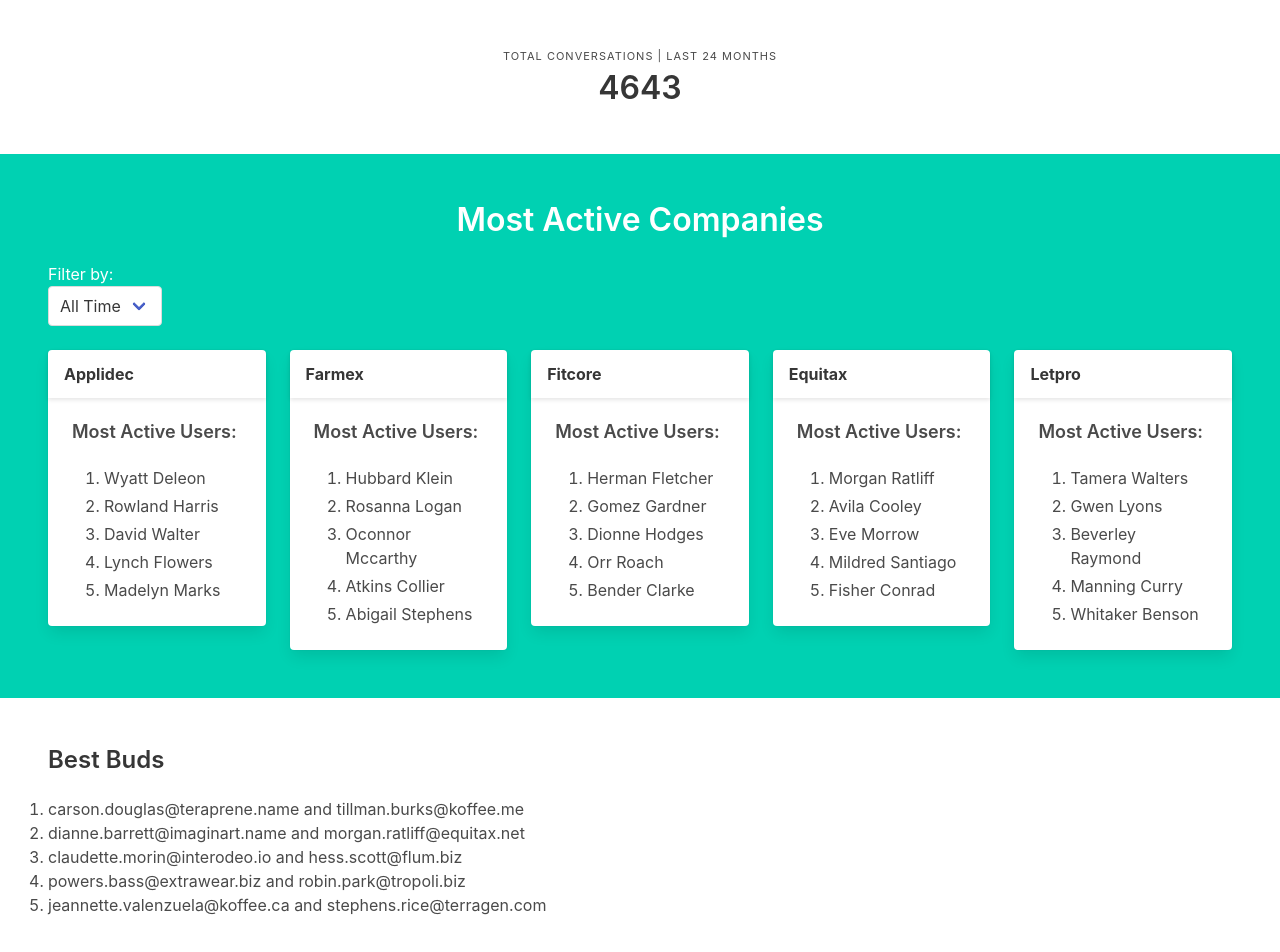
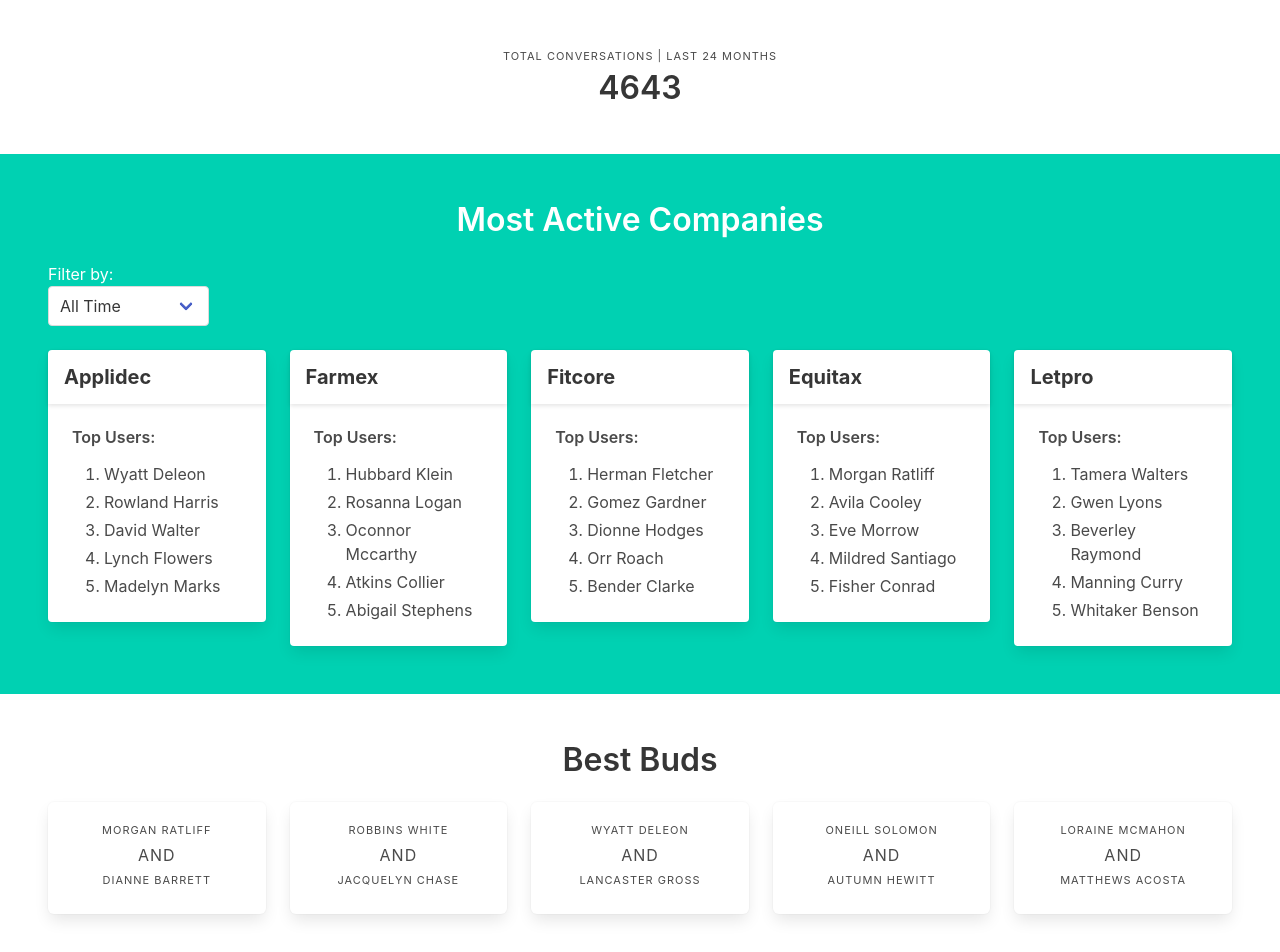
Before and after one commit to jerrywalters/conversation-data-massage, a React (Create React App) app: page / in a window 1280 px wide. Shown: the top 952 px of the page. Built offline with nearby package versions, Linux system fonts and the light colour scheme.

Commit message:
restructure buddy names and style top 5 buddies

```diff
--- a/src/components/Buddies.js
+++ b/src/components/Buddies.js
@@ -1,6 +1,8 @@
 import React from 'react';
 import moment from 'moment';
 import {companies, users, conversations} from '../ConversationTest.json';
+
+import 'bulma/css/bulma.css';
 
 const Buddies = () => {
     // takes duplicates and stores them in an object with the name as the key and value pair containing the name and number of duplicates
@@ -24,9 +26,13 @@ const Buddies = () => {
             return acc.concat(value.recipients);
         }, [])
         .map((recipient)=>{
-            // combine the sender and recipient to an alphabetically sorted string of both their emails
-            const buddy = [recipient, user.email].sort().join('%');
-            return buddy;
+            // combine the sender and recipient to an alphabetically sorted string of both their names
+            // kind of dirty solution
+            const sender = `${user.name.first} ${user.name.last}`
+            const buddyArr = recipient.split('@')[0].split('.')
+            const buddy = `${buddyArr[0]} ${buddyArr[1]}`
+
+            return [buddy, sender].sort().join('%');
         })
     })
     .reduce((acc, value)=>{
@@ -50,14 +56,22 @@ const Buddies = () => {
         .map((buddy)=>{
             let buddies = Object.keys(buddy)[0]
             .split('%')
-            .join(' and ')
-            return <li>{buddies}</li>
+            // .join(' and ')
+            return (
+                <div className="column is-one-fifth has-text-centered">
+                    <div className="box">
+                        <p className="heading">{`${buddies[0]}`}</p>
+                        <p className="heading is-size-6">and</p>
+                        <p className="heading">{`${buddies[1]}`}</p>
+                    </div>
+                </div>
+            )
         })
 
     return (
-        <ol>
+        <div className="columns">
             {top5Buddies}
-        </ol>
+        </div>
     )
 }
 
--- a/src/components/Dashboard.js
+++ b/src/components/Dashboard.js
@@ -89,13 +89,13 @@ class Dashboard extends Component {
                             <p className="">Filter by:</p>
                             <div className="select">
                                 <select value={filterTop5} onChange={this.handleTop5}>
-                                    <option value={1}>1</option>
-                                    <option value={2}>2</option>
-                                    <option value={3}>3</option>
-                                    <option value={4}>4</option>
-                                    <option value={5}>5</option>
-                                    <option value={6}>6</option>
-                                    <option value={24}>All Time</option>
+                                    <option value={1}>Last Month</option>
+                                    <option value={2}>Last 2 Months</option>
+                                    <option value={3}>Last 3 Months</option>
+                                    <option value={4}>Last 4 Months</option>
+                                    <option value={5}>Last 5 Months</option>
+                                    <option value={6}>Last 6 Months</option>
+                                <   option value={24}>All Time</option>
                                 </select>
                             </div>
                         </div>
@@ -104,20 +104,20 @@ class Dashboard extends Component {
                         numMonths={filterTop5}
                     />
                 </section>
-                <section className="section">
-                    <h4 className="title is-4">Best Buds</h4>
+                <section className="section hero">
+                    <h4 className="title has-text-centered">Best Buds</h4>
                     <Buddies />
                 </section>
                 <section className="section">
                     <h4 className="title is-4">Percentage of Inactive Users by Company</h4>
                     <div className="select">
                         <select value={filterPercentInactive} onChange={this.handlePercentInactive}>
-                                <option value={1}>1</option>
-                            <option value={2}>2</option>
-                            <option value={3}>3</option>
-                            <option value={4}>4</option>
-                            <option value={5}>5</option>
-                            <option value={6}>6</option>
+                            <option value={1}>Last Month</option>
+                            <option value={2}>Last 2 Months</option>
+                            <option value={3}>Last 3 Months</option>
+                            <option value={4}>Last 4 Months</option>
+                            <option value={5}>Last 5 Months</option>
+                            <option value={6}>Last 6 Months</option>
                             <option value={24}>All Time</option>
                         </select>
                     </div>
--- a/src/components/TopFive.js
+++ b/src/components/TopFive.js
@@ -55,17 +55,21 @@ const TopFive = (props) => {
     let top5List = top5Companies.map((company)=>{
         const name = company.name;
         const users = company.allUsers.map((user)=>{
-            return <li>{user.name}</li>
+            return (
+                <li className="is-size-6">
+                    <p className="is-size-6">{user.name}</p>
+                </li>
+            )
         })
         return (
             <li className="column is-one-fifth">
                 <div className="card">
                     <div className="card-header">
-                        <h2 className="card-header-title">{name}</h2>
+                        <h2 className="card-header-title is-size-5">{name}</h2>
                     </div>
                     <div className="card-content content">
-                    <h5 className="title has-text-grey-dark">Most Active Users:</h5>
-                        <ol>
+                        <h5 className="is-size-6 has-text-grey-dark">Top Users:</h5>
+                        <ol className="">
                             {users}
                         </ol>
                     </div>
```
